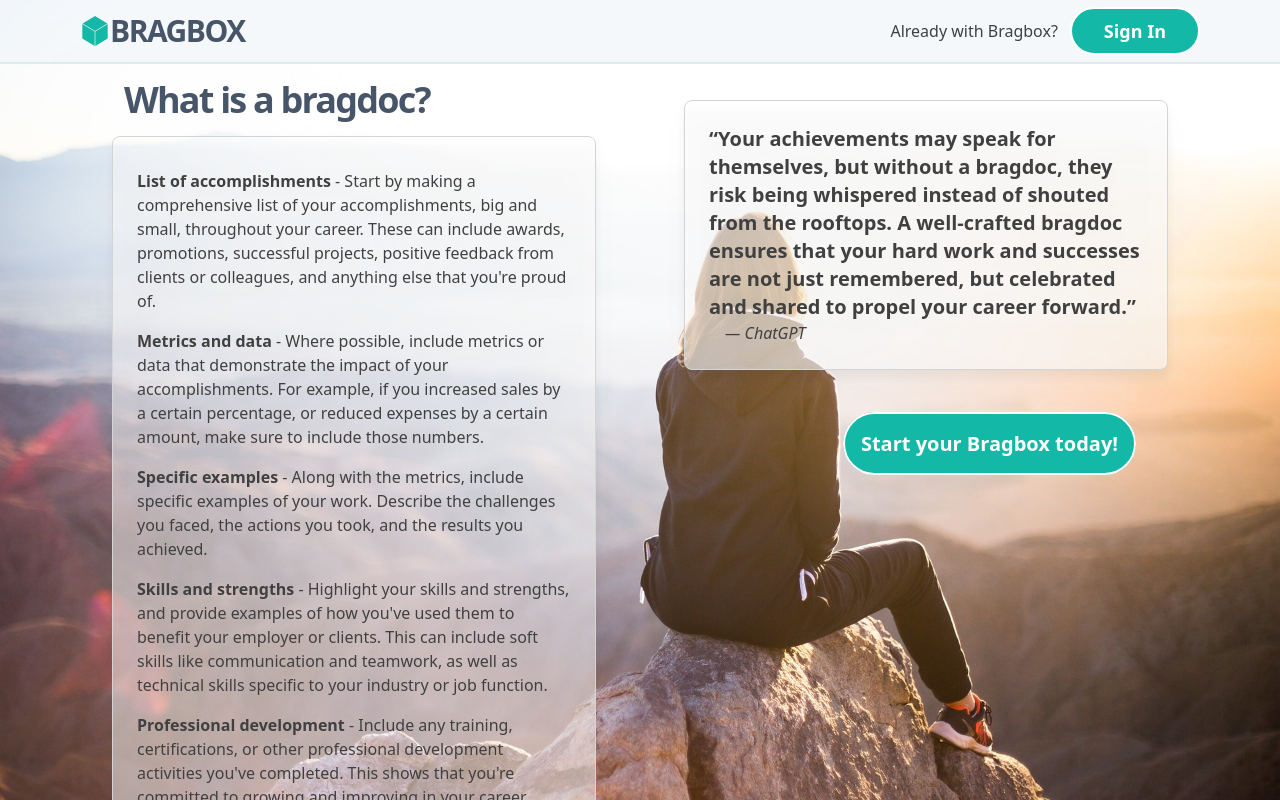
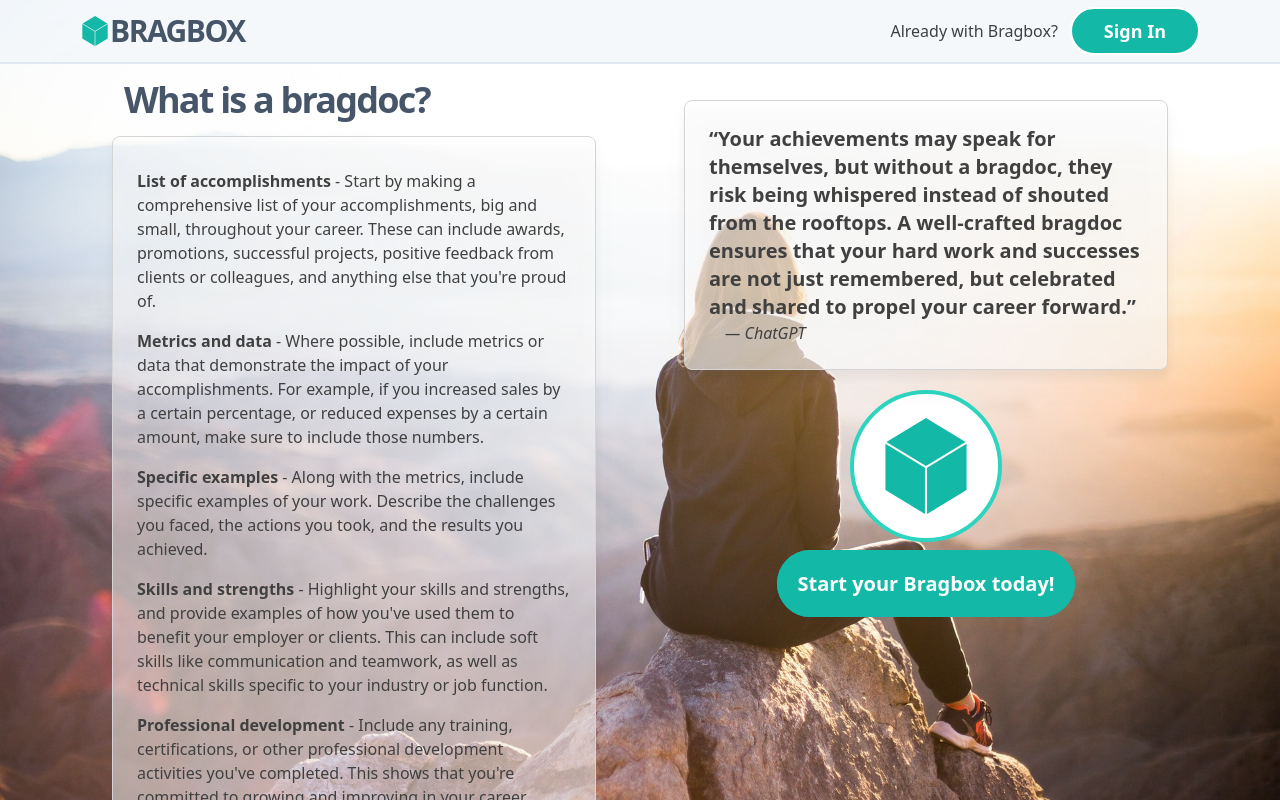
Before and after one commit to talha6663/BragDocumentApplication, a React (Create React App) app in the folder client/: page / in a window 1280 px wide. Built offline with nearby package versions, Linux system fonts and the light colour scheme; no server answers.

Commit message:
Styling update

```diff
--- a/client/src/components/Welcome.js
+++ b/client/src/components/Welcome.js
@@ -1,7 +1,7 @@
 import React from "react";
+import { SiTask } from "react-icons/si";
 import { Link } from "react-router-dom";
 import { UserAuth } from "../context/AuthContext";
-// import "../styles/Welcome.css";
 import Navbar from "./Navbar";
 
 const Welcome = () => {
@@ -48,11 +48,23 @@ const Welcome = () => {
 								<cite>&mdash; ChatGPT</cite>
 							</figcaption>
 						</blockquote>
-						<div className="text-center sm:text-right py-5 sm:pt-10 sm:mb-0 sm:pr-8 border-3 border-white">
-							<Link onClick={googleSignIn} className="p-4 rounded-full border-2 border-white text-md bg-teal-500 hover:bg-white hover:border-teal-500 hover:text-teal-500 text-white text-xl font-bold">
+
+						<div className="flex flex-col items-center justify-center">
+							<div className="w-fit p-6 bg-white border-4 border-teal-400 rounded-full text-center">
+								<SiTask className="text-8xl text-teal-500" />
+							</div>
+							<div className="mt-2 text-center py-5">
+								<Link onClick={googleSignIn} className="p-4 rounded-full border-4 text-md bg-teal-500 border-teal-500 hover:bg-white hover:border-teal-400 text-white hover:text-teal-500 text-xl font-bold">
+									Start your Bragbox today!
+								</Link>
+							</div>
+						</div>
+
+						{/* <div className="text-center sm:text-right py-5 sm:pt-10 sm:mb-0 sm:pr-8 border-3 border-white">
+							<Link onClick={googleSignIn} className="p-4 rounded-full border-4 border-white text-md bg-teal-500 hover:bg-white hover:border-teal-500 hover:text-teal-500 text-white text-xl font-bold">
 								Start your Bragbox today!
 							</Link>
-						</div>
+						</div> */}
 					</div>
 				</div>
 			</div>
```
